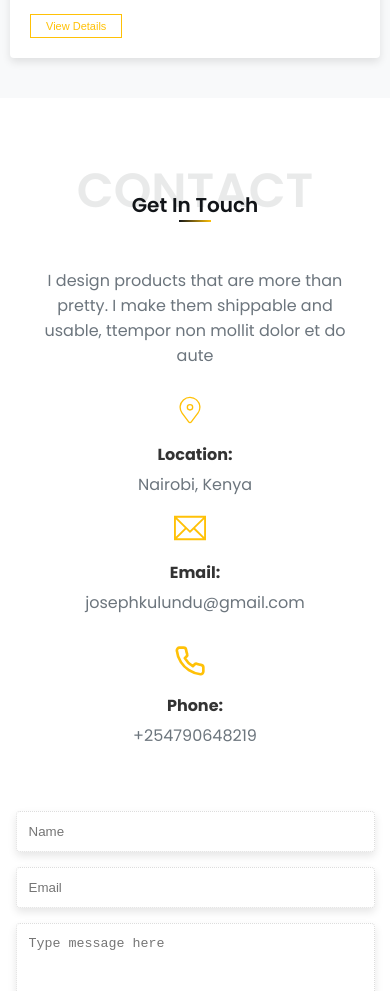
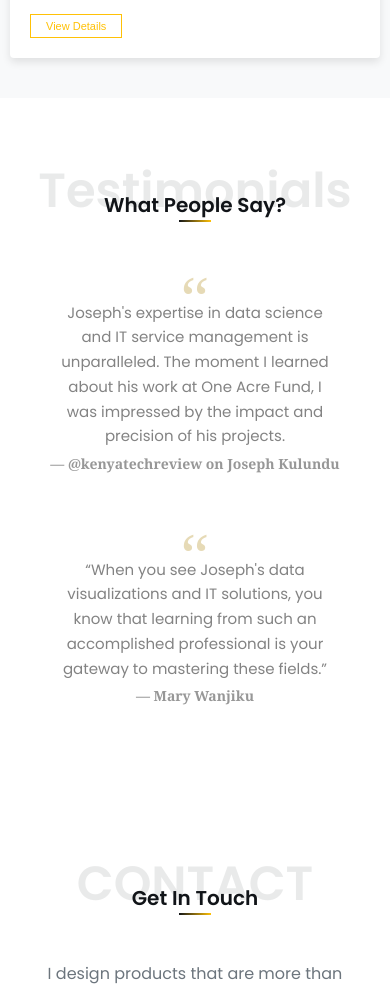
Before and after one commit to JOHNINDAKWA/joseph-kulundu-portfolio, a React (Create React App) app: page / in a window 390 px wide. Shown: the part 9880-10871 px from the top of the page. Built offline with nearby package versions, Linux system fonts and the light colour scheme.

Commit message:
adjusted the header in small screens

```diff
--- a/src/sections/About/About.css
+++ b/src/sections/About/About.css
@@ -13,10 +13,10 @@
   }
 
   .about-header-below {
-    font-size: 8.25rem;
+    font-size: 5.25rem;
     color: rgb(202, 204, 204) !important;
     position: absolute;
-    top: -50px;
+    top: -30px;
     left: 50%;
     transform: translateX(-50%);
     z-index: 1;
--- a/src/sections/Contact/Contact.css
+++ b/src/sections/Contact/Contact.css
@@ -14,10 +14,10 @@
   }
 
   .contact-header-below {
-    font-size: 8.25rem;
+    font-size: 5.25rem;
     color: rgb(202, 204, 204) !important;
     position: absolute;
-    top: -65px;
+    top: -30px;
     left: 50%;
     transform: translateX(-50%);
     z-index: 1;
--- a/src/sections/Experience/Experience.css
+++ b/src/sections/Experience/Experience.css
@@ -11,10 +11,10 @@
   }
 
   .experience-header-below {
-    font-size: 8.25rem;
+    font-size: 6.25rem;
     color: rgb(202, 204, 204) !important;
     position: absolute;
-    top: -65px;
+    top: -45px;
     left: 50%;
     transform: translateX(-50%);
     z-index: 1;
--- a/src/sections/Home/Home.jsx
+++ b/src/sections/Home/Home.jsx
@@ -11,6 +11,7 @@ import Skills from '../Skills/Skills';
 import Expereince from '../Experience/Expereince';
 import Contact from '../Contact/Contact';
 import Navbar from '../../components/Navbar/Navbar';
+import Testimonial from '../Testimonial/Testimonial';
 
 const Home = () => {
   return (
@@ -25,6 +26,7 @@ const Home = () => {
         <Skills/>
         <Expereince/>
         <Portfolio />
+        <Testimonial/>
         <Contact/>
         <Footer />
       </div>
--- a/src/sections/Portfolio/Portfolio.css
+++ b/src/sections/Portfolio/Portfolio.css
@@ -13,10 +13,10 @@
 }
 
 .portfolio-header-below {
-  font-size: 8.25rem;
+  font-size: 6.25rem;
   color: rgb(202, 204, 204) !important;
   position: absolute;
-  top: -65px;
+  top: -45px;
   left: 50%;
   transform: translateX(-50%);
   z-index: 1;
--- a/src/sections/Resume/Resume.css
+++ b/src/sections/Resume/Resume.css
@@ -13,10 +13,10 @@
 
 
   .resume-header-below {
-    font-size: 8.25rem;
+    font-size: 6.25rem;
     color: rgb(202, 204, 204) !important;
     position: absolute;
-    top: -65px;
+    top: -45px;
     left: 50%;
     transform: translateX(-50%);
     z-index: 1;
--- a/src/sections/Services/Services.css
+++ b/src/sections/Services/Services.css
@@ -13,10 +13,10 @@
 
 
   .service-header-below {
-    font-size: 8.25rem;
+    font-size: 5.25rem;
     color: rgb(202, 204, 204) !important;
     position: absolute;
-    top: -50px;
+    top: -30px;
     left: 50%;
     transform: translateX(-50%);
     z-index: 1;
--- a/src/sections/Skills/Skills.css
+++ b/src/sections/Skills/Skills.css
@@ -12,10 +12,10 @@
   }
 
   .skills-header-below {
-    font-size: 8.25rem;
+    font-size: 6.25rem;
     color: rgb(202, 204, 204) !important;
     position: absolute;
-    top: -65px;
+    top: -45px;
     left: 50%;
     transform: translateX(-50%);
     z-index: 1;
--- a/src/sections/Testimonial/Testimonial.css
+++ b/src/sections/Testimonial/Testimonial.css
@@ -0,0 +1,207 @@
+.testimonial-container {
+    padding: 100px 200px;
+    background: #fff;
+    margin-top: 2rem;
+    text-align: center;
+
+  }
+
+
+
+  .testimonial-header {
+    margin-bottom: 20px;
+    position: relative;
+  }
+
+  .testimonial-header-below {
+    font-size: 5.25rem;
+    color: rgb(202, 204, 204) !important;
+    position: absolute;
+    top: -30px;
+    left: 50%;
+    transform: translateX(-50%);
+    z-index: 1;
+    white-space: nowrap;
+    line-height: 1.3;
+    opacity: 0.4;
+    font-weight: 600;
+  }
+
+  .testimonial-header-top {
+    color: #111418;
+    position: relative;
+    z-index: 2;
+    font-weight: 600;
+    font-size: 2.25rem;
+    margin-bottom: 1rem;
+  }
+
+  .testimonial-header-top::after {
+    content: '';
+    display: block;
+    width: 0;
+    height: 4px;
+    background: linear-gradient(to right, #111418, #ffc107);
+    margin: 0 auto;
+    animation: growShrinkLine 4s infinite;
+  }
+
+  @keyframes growShrinkLine {
+    0% {
+      width: 0;
+    }
+    50% {
+      width: 100px;
+    }
+    100% {
+      width: 0;
+    }
+  }
+
+
+  .testimonial-items {
+    display: flex;
+    align-items: center;
+    justify-content: center;
+    gap: 20px;
+    padding: 20px;
+    place-items: center;
+  }
+
+  .testimonial-item {
+    display: flex;
+    flex-direction: column;
+    justify-content: center;
+    align-items: center;
+    text-align: center;
+  }
+
+
+  .testimonial-item span {
+    font-size: 4rem;
+    padding: 0;
+    margin: 0;
+    margin-bottom: -50px;
+    font-family: Montserrat;
+    display: block;
+    opacity: .3;
+    color: #ae8711;
+;
+  }
+
+  .testimonial-item p {
+    font-size: 18px;
+    letter-spacing: 0px;
+    line-height: 1.65em;
+    padding: 0 50px;
+    opacity: .6;
+    color: rgba(26, 26, 26, .9);
+  }
+
+  .testimonial-item h5 {
+    font-size: .875em;
+    opacity: .5;
+    text-align: center;
+    font-family: Georgia, "Times New Roman", serif;
+    letter-spacing: 0px;
+    line-height: 1.65em;
+    color: rgba(26, 26, 26, .9);
+    margin-top: -12px;
+  }
+
+
+  @media (max-width: 1400px) {
+    .testimonial-items {
+      flex-direction: column;
+
+    }}
+
+  @media (max-width: 1024px) {
+    .testimonial-items {
+      flex-direction: column;
+
+    }
+    .testimonial-item{
+      width: 90%;
+      padding: 0;
+
+    }
+    .testimonial-container {
+      padding: 80px 20px;
+    }
+
+    .testimonial-header-below {
+      font-size: 5.25rem;
+      top: -45px;
+    }
+
+    .testimonial-header-top {
+      font-size: 1.75rem;
+    }
+
+    .testimonial-header-top::after {
+      width: 60px;
+      height: 3px;
+    }
+
+    .testimonial-item p {
+      font-size: 15px;
+      padding: 0 10px;
+    }
+  }
+
+
+
+
+@media (max-width: 768px) {
+  .testimonial-container {
+    padding: 60px 10px;
+  }
+
+  .testimonial-header-below {
+    font-size: 4rem;
+    top: -35px;
+  }
+
+  .testimonial-header-top {
+    font-size: 1.5rem;
+  }
+
+  .testimonial-header-top::after {
+    width: 50px;
+    height: 2px;
+  }
+
+  .testimonial-item p {
+    font-size: 15px;
+    padding: 0 10px;
+  }
+
+
+}
+
+@media (max-width: 480px) {
+  .testimonial-container {
+    padding: 40px 10px;
+  }
+
+  .testimonial-header-below {
+    font-size: 3rem;
+    top: -30px;
+  }
+
+  .testimonial-header-top {
+    font-size: 1.25rem;
+  }
+
+  .testimonial-header-top::after {
+    width: 40px;
+    height: 2px;
+  }
+
+  .testimonial-item p {
+    font-size: 15px;
+    padding: 0 10px;
+  }
+
+}
--- a/src/sections/Testimonial/Testimonial.jsx
+++ b/src/sections/Testimonial/Testimonial.jsx
@@ -1,11 +1,39 @@
-import "./Testimonial.css"
+import "./Testimonial.css";
 
 const Testimonial = () => {
   return (
-    <div id="testimonial">
+    <section id="testimonial" className="testimonial-container">
+      <div className="testimonial-header">
+        <h1 className="testimonial-header-below">Testimonials</h1>
+        <p className="testimonial-header-top">What People Say?</p>
+      </div>
+      <div className="testimonial-items">
+        <div className="testimonial-item">
+          <span>“</span>
+          <p>
+            Joseph's expertise in data science and IT service management is
+            unparalleled. The moment I learned about his work at One Acre Fund,
+            I was impressed by the impact and precision of his projects.
+          </p>
+          <h5>— @kenyatechreview on Joseph Kulundu</h5>
+        </div>
 
-    </div>
-  )
-}
+        <div className="testimonial-item">
+          <span>“</span>
+          <p>
+            “When you see Joseph's data visualizations and IT solutions, you
+            know that learning from such an accomplished professional is your
+            gateway to mastering these fields.”
+          </p>
+          <h5>— Mary Wanjiku</h5>
+             </div>
 
-export default Testimonial
+
+        </div>
+
+
+    </section>
+  );
+};
+
+export default Testimonial;
```
